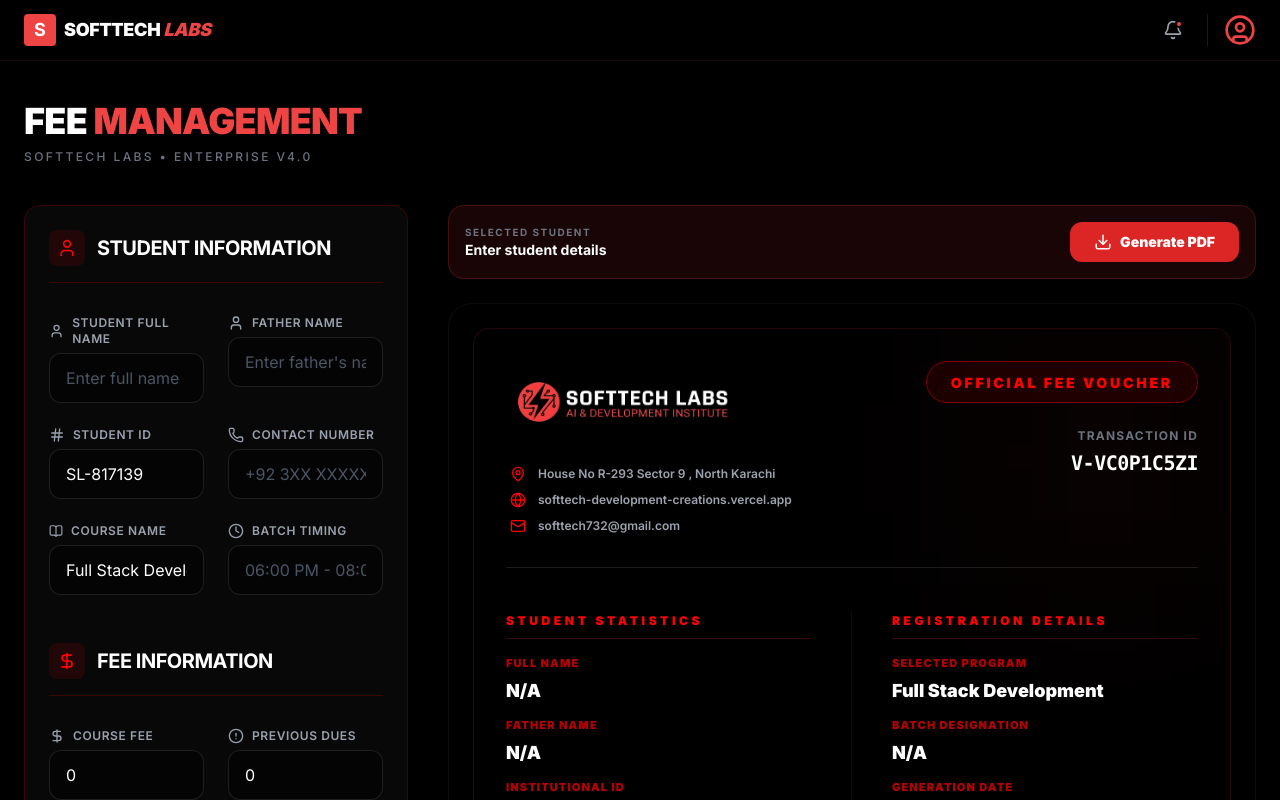
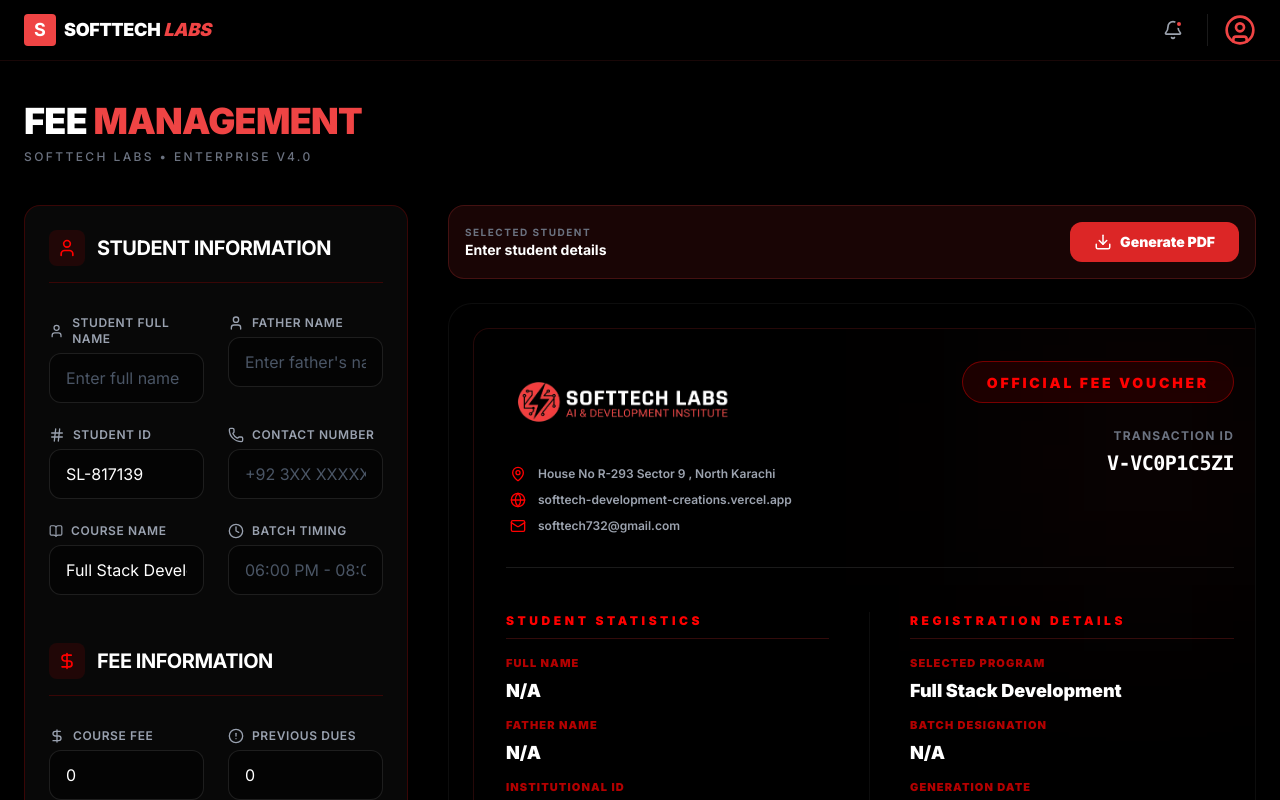
Before and after one commit to SyedAliyanUddin/Softtech_Labs_Fee_Voucher, a Next.js app: page / in a window 1280 px wide. Shown: the top 800 px of the page. Built offline with nearby package versions, Linux system fonts and the light colour scheme.

Commit message:
fix:mobile pdf generation

```diff
--- a/src/app/page.tsx
+++ b/src/app/page.tsx
@@ -63,9 +63,18 @@
       const dataUrl = await toPng(element, {
         quality: 1.0,
         pixelRatio: 2,
+        width: 794,
+        height: 1123,
         style: {
+          width: '794px',
+          minWidth: '794px',
+          maxWidth: '794px',
+          height: '1123px',
+          minHeight: '1123px',
+          maxHeight: '1123px',
           transform: 'none',
           boxShadow: 'none',
+          margin: '0',
         }
       });
 
@@ -162,8 +171,10 @@
               </div>
             </div>
 
-            <div style={{ backgroundColor: "rgba(0,0,0,0.4)", borderRadius: "24px", padding: "24px", border: "1px solid rgba(255,255,255,0.05)", position: "relative" }} className="bg-black/40 rounded-3xl p-6 border border-white/5 relative group overflow-hidden">
-              <VoucherPreview formData={formData} />
+            <div style={{ backgroundColor: "rgba(0,0,0,0.4)", borderRadius: "24px", padding: "24px", border: "1px solid rgba(255,255,255,0.05)", position: "relative" }} className="bg-black/40 rounded-3xl p-6 border border-white/5 relative group overflow-x-auto">
+              <div className="w-fit mx-auto">
+                <VoucherPreview formData={formData} />
+              </div>
             </div>
           </div>
         </div>
--- a/src/components/VoucherPreview.tsx
+++ b/src/components/VoucherPreview.tsx
@@ -21,10 +21,11 @@
   return (
     <div
       id="voucher-to-print"
-      className="bg-black text-white p-8 rounded-2xl border shadow-xl relative overflow-hidden flex flex-col mx-auto page-break"
+      className="bg-black text-white p-8 rounded-2xl border shadow-xl relative flex flex-col mx-auto page-break"
       style={{
-        width: '100%',
-        maxWidth: '794px',
+        width: '794px',
+        minWidth: '794px',
+        height: '1123px',
         minHeight: '1123px',
         boxSizing: 'border-box',
         backgroundColor: '#000000',
```
